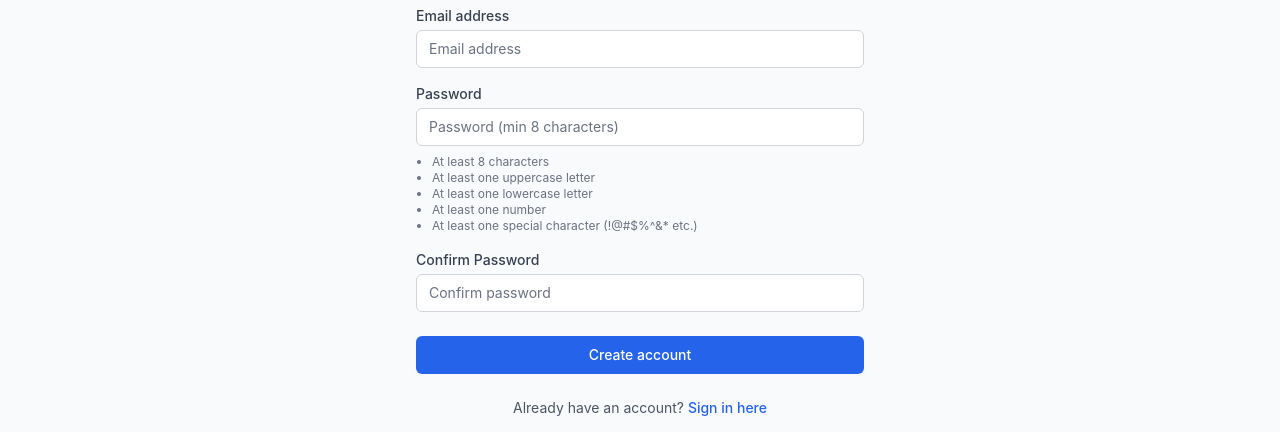
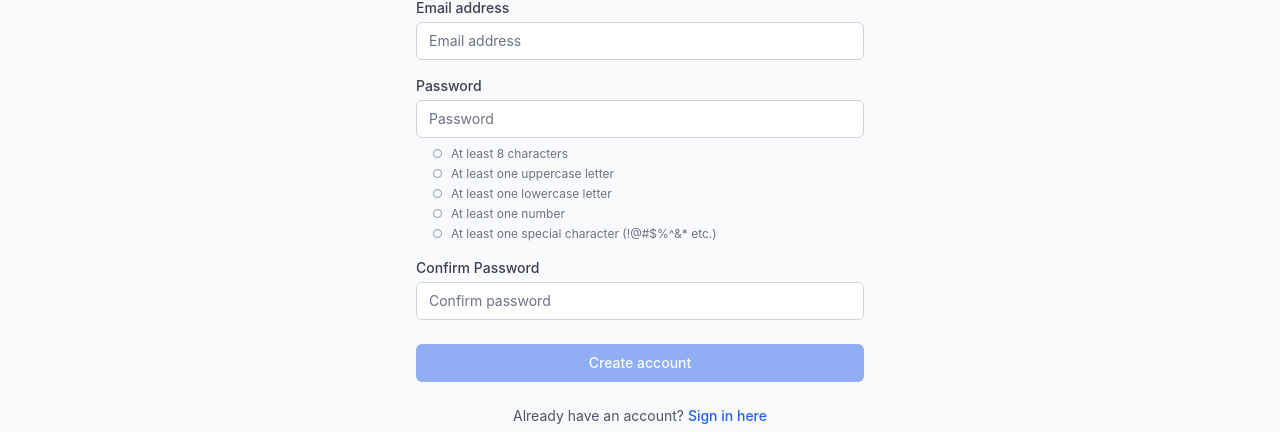
Before and after one commit to digitalimprov/footybets-ai, a React (Create React App) app in the folder frontend/: page /register in a window 1280 px wide. Shown: the part 407-839 px from the top of the page. Built offline with nearby package versions, Linux system fonts and the light colour scheme; no server answers.

Commit message:
Add real-time password strength validation with visual feedback

```diff
--- a/frontend/src/pages/Register.js
+++ b/frontend/src/pages/Register.js
@@ -12,21 +12,47 @@ const Register = () => {
     confirmPassword: ''
   });
   const [loading, setLoading] = useState(false);
+  const [passwordStrength, setPasswordStrength] = useState({
+    length: false,
+    uppercase: false,
+    lowercase: false,
+    number: false,
+    special: false
+  });
   const navigate = useNavigate();
 
   const passwordRequirements = [
-    'At least 8 characters',
-    'At least one uppercase letter',
-    'At least one lowercase letter',
-    'At least one number',
-    'At least one special character (!@#$%^&* etc.)'
+    { key: 'length', text: 'At least 8 characters', met: passwordStrength.length },
+    { key: 'uppercase', text: 'At least one uppercase letter', met: passwordStrength.uppercase },
+    { key: 'lowercase', text: 'At least one lowercase letter', met: passwordStrength.lowercase },
+    { key: 'number', text: 'At least one number', met: passwordStrength.number },
+    { key: 'special', text: 'At least one special character (!@#$%^&* etc.)', met: passwordStrength.special }
   ];
 
+  const checkPasswordStrength = (password) => {
+    setPasswordStrength({
+      length: password.length >= 8,
+      uppercase: /[A-Z]/.test(password),
+      lowercase: /[a-z]/.test(password),
+      number: /\d/.test(password),
+      special: /[!@#$%^&*()_+\-=\[\]{}|;:,.<>?]/.test(password)
+    });
+  };
+
   const handleChange = (e) => {
+    const { name, value } = e.target;
     setFormData({
       ...formData,
-      [e.target.name]: e.target.value
+      [name]: value
     });
+
+    if (name === 'password') {
+      checkPasswordStrength(value);
+    }
+  };
+
+  const isPasswordValid = () => {
+    return Object.values(passwordStrength).every(Boolean);
   };
 
   const handleSubmit = async (e) => {
@@ -34,6 +60,11 @@ const Register = () => {
 
     if (formData.password !== formData.confirmPassword) {
       toast.error('Passwords do not match');
+      return;
+    }
+
+    if (!isPasswordValid()) {
+      toast.error('Please ensure your password meets all requirements');
       return;
     }
 
@@ -125,15 +156,28 @@ const Register = () => {
                   autoComplete="new-password"
                   required
                   className="mt-1 appearance-none relative block w-full px-3 py-2 border border-gray-300 placeholder-gray-500 text-gray-900 rounded-md focus:outline-none focus:ring-blue-500 focus:border-blue-500 sm:text-sm"
-                  placeholder="Password (min 8 characters)"
+                  placeholder="Password"
                   value={formData.password}
                   onChange={handleChange}
                 />
-                <ul className="mt-2 ml-4 list-disc text-xs text-gray-500">
-                  {passwordRequirements.map((req, idx) => (
-                    <li key={idx}>{req}</li>
+                <ul className="mt-2 ml-4 list-disc text-xs space-y-1">
+                  {passwordRequirements.map((req) => (
+                    <li
+                      key={req.key}
+                      className={`flex items-center ${req.met ? 'text-green-600' : 'text-gray-500'}`}
+                    >
+                      <span className={`mr-2 ${req.met ? 'text-green-500' : 'text-gray-400'}`}>
+                        {req.met ? '✓' : '○'}
+                      </span>
+                      {req.text}
+                    </li>
                   ))}
                 </ul>
+                {formData.password && (
+                  <div className={`mt-2 text-xs font-medium ${isPasswordValid() ? 'text-green-600' : 'text-gray-500'}`}>
+                    {isPasswordValid() ? '✓ Password meets all requirements' : 'Please complete all password requirements'}
+                  </div>
+                )}
               </div>
 
               <div>
@@ -151,14 +195,19 @@ const Register = () => {
                   value={formData.confirmPassword}
                   onChange={handleChange}
                 />
+                {formData.confirmPassword && (
+                  <div className={`mt-2 text-xs font-medium ${formData.password === formData.confirmPassword ? 'text-green-600' : 'text-red-600'}`}>
+                    {formData.password === formData.confirmPassword ? '✓ Passwords match' : '✗ Passwords do not match'}
+                  </div>
+                )}
               </div>
             </div>
 
             <div>
               <button
                 type="submit"
-                disabled={loading}
-                className="group relative w-full flex justify-center py-2 px-4 border border-transparent text-sm font-medium rounded-md text-white bg-blue-600 hover:bg-blue-700 focus:outline-none focus:ring-2 focus:ring-offset-2 focus:ring-blue-500 disabled:opacity-50"
+                disabled={loading || !isPasswordValid() || formData.password !== formData.confirmPassword}
+                className="group relative w-full flex justify-center py-2 px-4 border border-transparent text-sm font-medium rounded-md text-white bg-blue-600 hover:bg-blue-700 focus:outline-none focus:ring-2 focus:ring-offset-2 focus:ring-blue-500 disabled:opacity-50 disabled:cursor-not-allowed"
               >
                 {loading ? 'Creating account...' : 'Create account'}
               </button>
```
